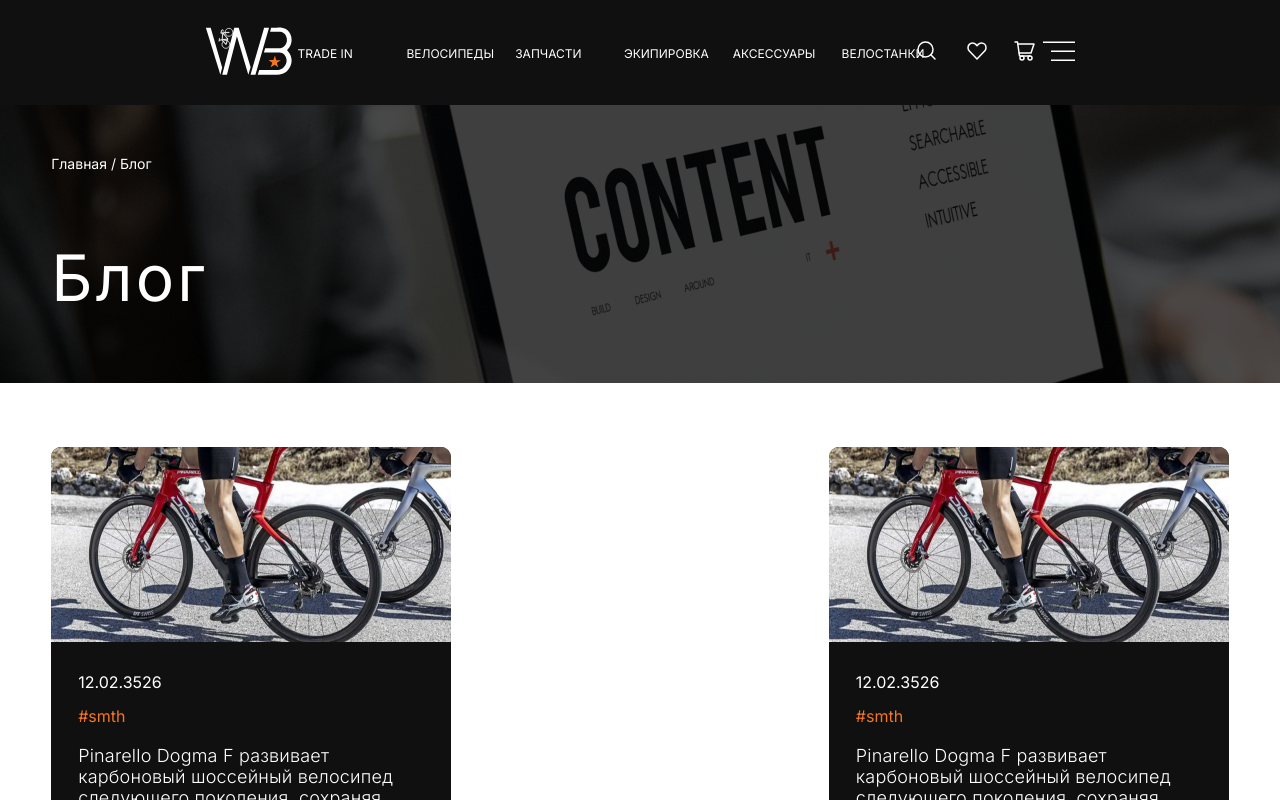
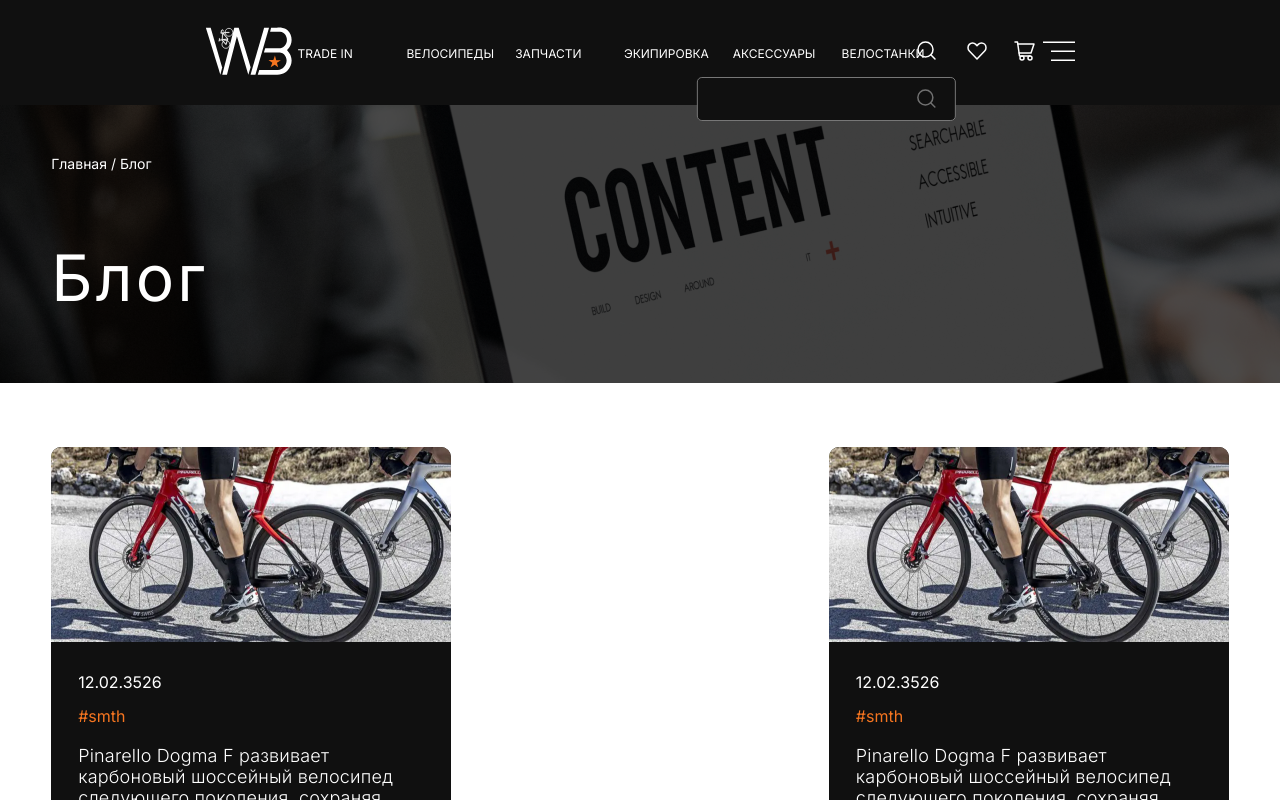
Before and after one commit to Parle648/world_bike, a React (Create React App) app: page /blog in a window 1280 px wide. Both pictures are taken after a click on the button 929 px from the left and 52 px from the top of the page. Shown: the top 800 px of the page. Built offline with nearby package versions, Linux system fonts and the light colour scheme.

Commit message:
Add interactive for Search feature

```diff
--- a/src/features/Search/Search.tsx
+++ b/src/features/Search/Search.tsx
@@ -3,9 +3,19 @@
 import search from '../../imgs/search.svg';
 
 const Search = () => {
+    const [opened, setOpened] = React.useState(false);
+
+    function toggleForm() {
+        setOpened(!opened);
+    };
+
     return (
         <div className={styles.block}>
-            <button className={styles.searchTrigger}><img src={search} alt="search" /></button>
+            <button className={styles.searchTrigger} onClick={toggleForm}><img src={search} alt="search" /></button>
+            <form className={`${styles.form} ${opened && styles.formActive}`}>
+                <input className={styles.input} type="text" onBlur={toggleForm} />
+                <img className={styles.inputSearch} src={search} alt="search" />
+            </form>
         </div>
     );
 };
--- a/src/features/Search/styles/search.module.scss
+++ b/src/features/Search/styles/search.module.scss
@@ -1,5 +1,48 @@
+@import '../../../Scss/global/global.scss';
+
 .searchTrigger {
     background-color: transparent;
     border: 0;
     cursor: pointer;
+
+    position: relative;
 }
+
+.form {
+    width: 259px;
+    height: 44px;
+
+    position: absolute;
+    margin-top: 10px;
+    transform: translate(-85%, 0);
+
+    display: none;
+
+    @include md-d {
+        transform: translate(-35%, 0);
+    }
+}
+
+.input {
+    width: 100%;
+    height: 100%;
+    color: #777;
+    background-color: #101010;
+    border: 0px;
+    padding: 14px;
+
+    border: 1px solid #777;
+    border-radius: 5px;
+}
+
+.inputSearch {
+    position: absolute;
+    right: 15px;
+    top: 10px;
+
+    opacity: 0.4;
+}
+
+.formActive {
+    display: block;
+}
```
